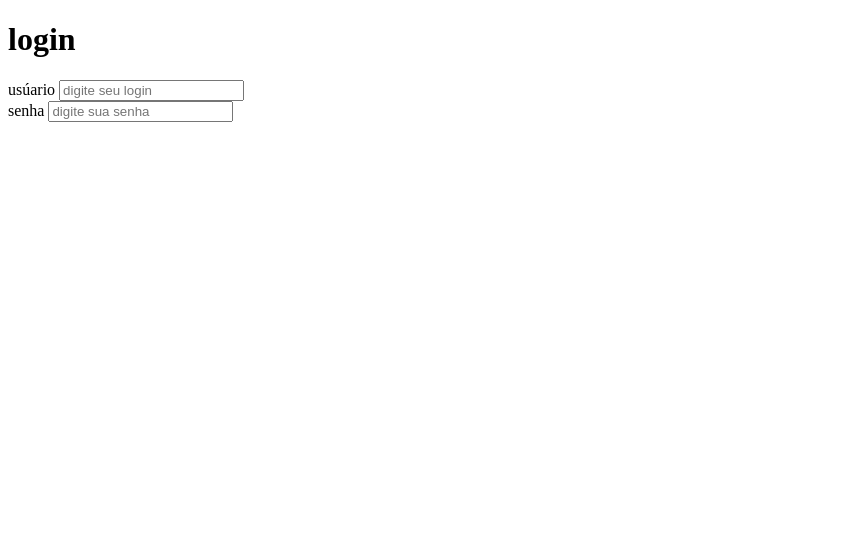
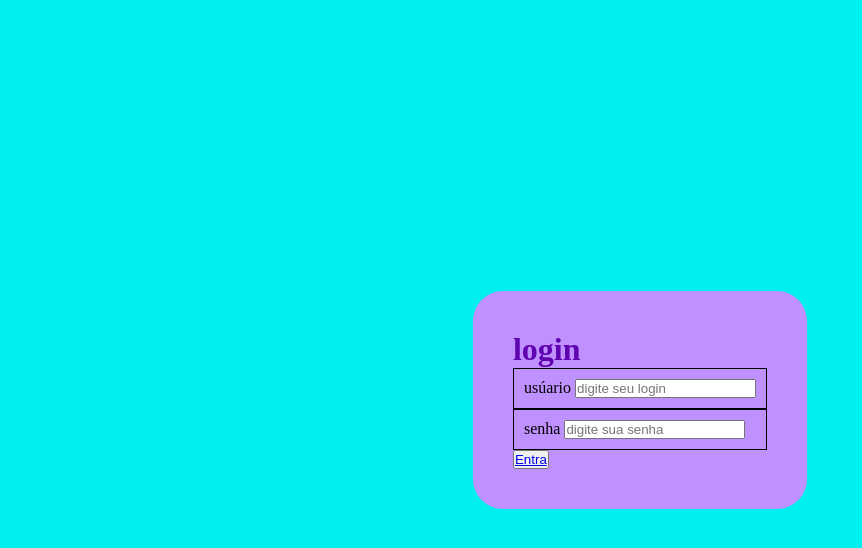
Before and after one commit to eumarirochaa/eumarirochaa.github.io, a plain HTML site: page login.html in a window 1280 px wide. Shown: the whole page, without its empty margins (0-862 px from the left). Drawn offline with Linux system fonts and the light colour scheme.

Commit message:
Add files via upload

```diff
--- /dev/null
+++ b/login.css
@@ -0,0 +1,25 @@
+* {
+    margin: 0;
+    padding: 0;
+    box-sizing:border-box
+}
+
+body {
+    background-color: rgb(0, 239, 239);
+    display: flex;
+    justify-content: center;
+    height: 100vh;
+    align-items: center;
+}
+h1 {
+    color: rgb(96, 3, 177);
+}
+.login-container {
+    background-color: rgb(191, 145, 255);
+    padding: 40px;
+    border-radius: 30px;
+}
+.form-group {
+    padding: 10px;
+    border: 1px solid;
+}
--- a/login.html
+++ b/login.html
@@ -4,6 +4,7 @@
     <meta charset="UTF-8">
     <meta name="viewport" content="width=device-width, initial-scale=1.0">
     <title>Tela de login</title>
+    <link rel="stylesheet" href="login.css".css">
 </head>
 <body>
     <div class="login-container">
@@ -20,7 +21,7 @@
 
 
 
-
+         <button><a href="index.html" class="entrar">Entra</a></button>
     </from>
     </div>
 </body>
```
